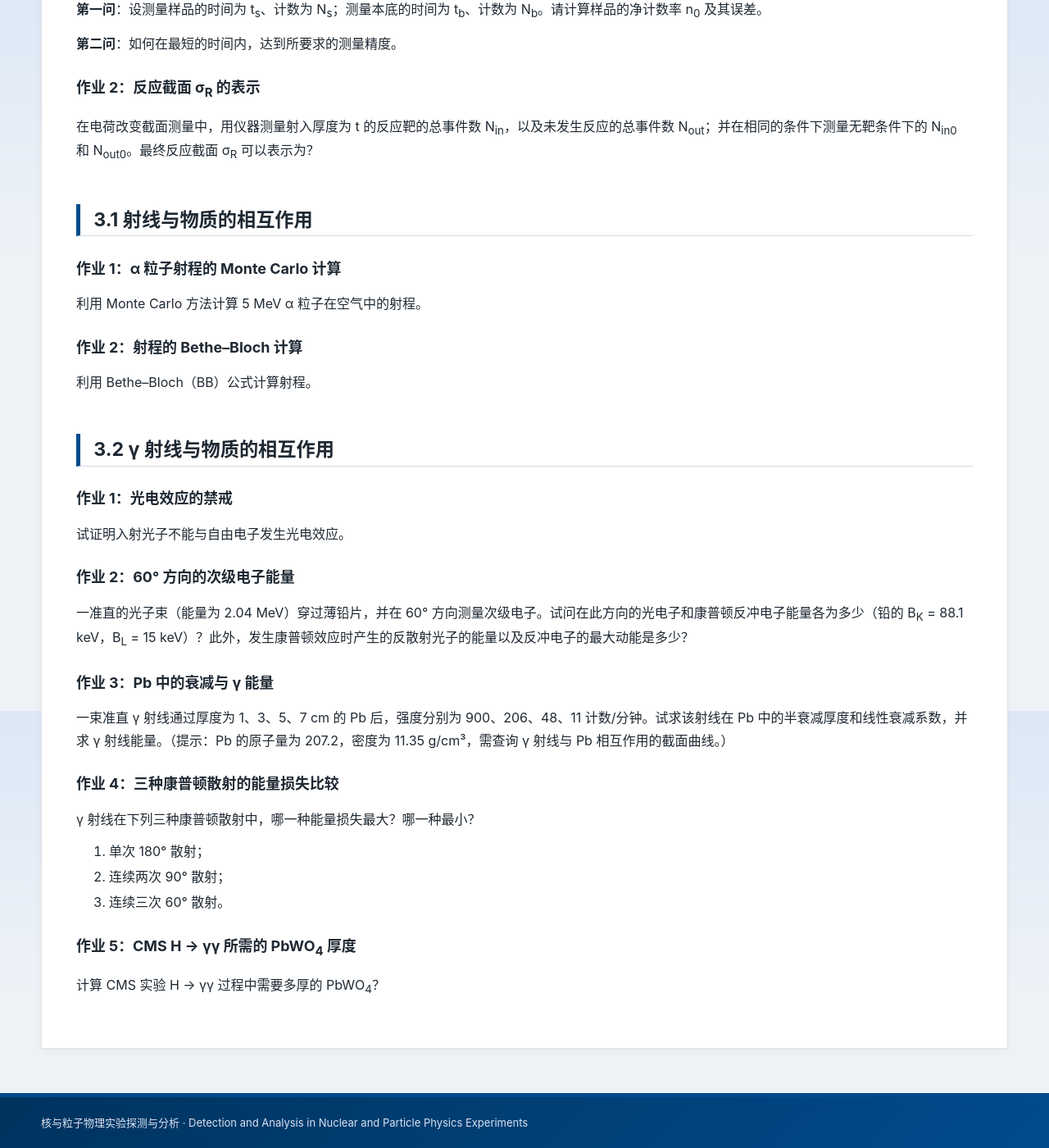
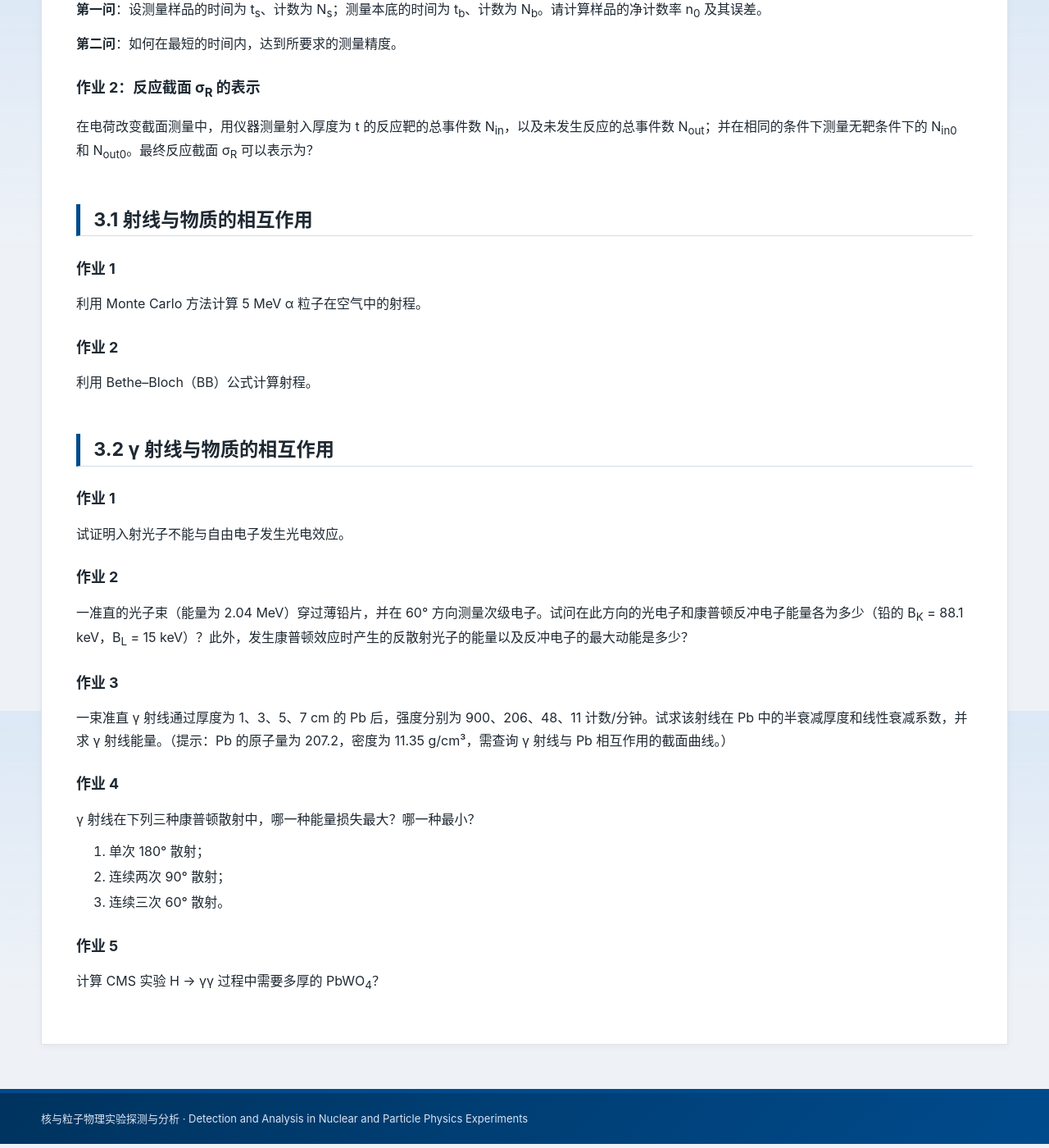
Before and after one commit to yt876/Nuclear-and-Particle-Physics-Detection-and-Analysis, a Jekyll site: the page built from coursework.md, in a window 1280 px wide and 1400 px high, scrolled down 933 px. Shown: the whole window at 82% size. Built offline with Jekyll 4.4.1, drawn with Linux system fonts in a browser that asks for light colours; our own code applies the rules of GitHub Pages for plain Markdown files.

Commit message:
Drop assignment titles in 3.1/3.2; keep question text only

```diff
--- a/coursework.md
+++ b/coursework.md
@@ -29,29 +29,29 @@
 
 ## 3.1 射线与物质的相互作用
 
-### 作业 1：α 粒子射程的 Monte Carlo 计算
+### 作业 1
 
 利用 Monte Carlo 方法计算 5 MeV α 粒子在空气中的射程。
 
-### 作业 2：射程的 Bethe–Bloch 计算
+### 作业 2
 
 利用 Bethe–Bloch（BB）公式计算射程。
 
 ## 3.2 γ 射线与物质的相互作用
 
-### 作业 1：光电效应的禁戒
+### 作业 1
 
 试证明入射光子不能与自由电子发生光电效应。
 
-### 作业 2：60° 方向的次级电子能量
+### 作业 2
 
 一准直的光子束（能量为 2.04 MeV）穿过薄铅片，并在 60° 方向测量次级电子。试问在此方向的光电子和康普顿反冲电子能量各为多少（铅的 B<sub>K</sub> = 88.1 keV，B<sub>L</sub> = 15 keV）？此外，发生康普顿效应时产生的反散射光子的能量以及反冲电子的最大动能是多少？
 
-### 作业 3：Pb 中的衰减与 γ 能量
+### 作业 3
 
 一束准直 γ 射线通过厚度为 1、3、5、7 cm 的 Pb 后，强度分别为 900、206、48、11 计数/分钟。试求该射线在 Pb 中的半衰减厚度和线性衰减系数，并求 γ 射线能量。（提示：Pb 的原子量为 207.2，密度为 11.35 g/cm³，需查询 γ 射线与 Pb 相互作用的截面曲线。）
 
-### 作业 4：三种康普顿散射的能量损失比较
+### 作业 4
 
 γ 射线在下列三种康普顿散射中，哪一种能量损失最大？哪一种最小？
 
@@ -59,6 +59,6 @@
 2. 连续两次 90° 散射；
 3. 连续三次 60° 散射。
 
-### 作业 5：CMS H → γγ 所需的 PbWO<sub>4</sub> 厚度
+### 作业 5
 
 计算 CMS 实验 H → γγ 过程中需要多厚的 PbWO<sub>4</sub>？
```
